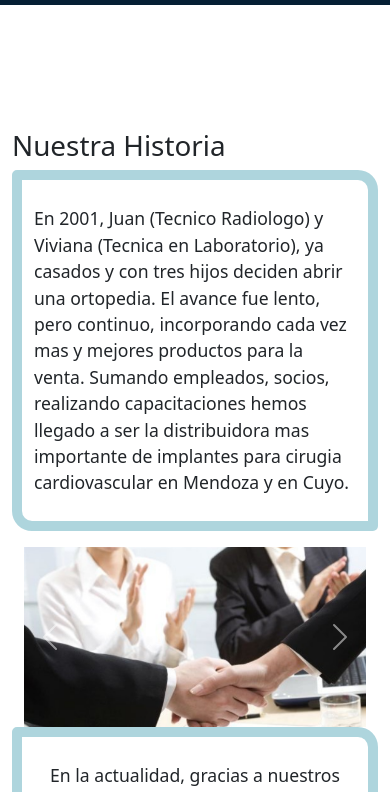
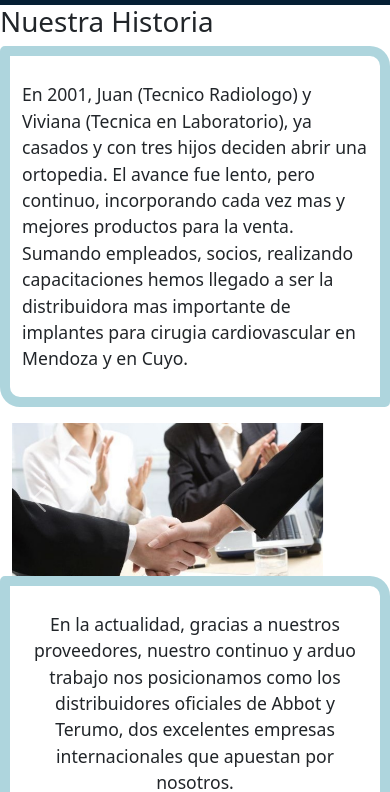
Before and after one commit to eugenia-villegas/Distribuidora-Juan-Villegas, a website: page nosotros.html in a window 390 px wide. Shown: the part 278-1070 px from the top of the page. Drawn offline with nearby package versions, Linux system fonts and the light colour scheme.

Commit message:
Responsive Nosotros

```diff
--- a/nosotros.html
+++ b/nosotros.html
@@ -47,13 +47,13 @@
     </nav>
 
 
-    <section class="container p-4"><!--Bloque3-->
+    <section class="container"><!--Bloque3-->
       <div class="historia">
       <h1 class="row historia__titulo">
         Nuestra Historia
       </h1>
       <div class="row">
-        <p class="historia__parrafo col-md-8">
+        <p class="historia__parrafo col-md-5">
           En 2001, Juan (Tecnico Radiologo) y Viviana (Tecnica en Laboratorio),
           ya casados y con tres hijos deciden abrir una ortopedia. El avance fue
           lento, pero continuo, incorporando cada vez mas y mejores
@@ -61,7 +61,7 @@
           capacitaciones hemos llegado a ser la distribuidora mas importante
           de implantes para cirugia cardiovascular en Mendoza y en Cuyo.
         </p>
-        <div class="col">
+        <div class="col-md-5">
 
           <div id="myCarousel" class="carousel slide" data-ride="carousel">
 
@@ -94,7 +94,7 @@
         </div>
       </div><!--Fin fila-->
       <div class="row">
-        <p class="col historia__parrafo2"><!--Bloque4-->
+        <p class="col-md-10 historia__parrafo2"><!--Bloque4-->
           En la actualidad, gracias a nuestros proveedores, nuestro continuo y arduo
           trabajo nos posicionamos como los distribuidores oficiales de Abbot y Terumo,
           dos excelentes empresas internacionales que apuestan por nosotros. <br>
--- a/scss/_index.scss
+++ b/scss/_index.scss
@@ -15,7 +15,7 @@
     justify-items: center;
     justify-content: center;
     align-content: center;
-    padding: 8% 5% 0 5%;
+    padding: 2% 5% 0 5%;
     .galeria__imagen {
         width: 290px;
         height: 160px;
--- a/scss/_nosotros.scss
+++ b/scss/_nosotros.scss
@@ -1,9 +1,5 @@
 /*Nosotros*/
-.historia__titulo {
-    padding-bottom: 0;
-    padding-top: 100px;
-    font-size: em;
-}
+
 .historia__parrafo {
     border-radius: 5px 20px 5px;
     border: solid 10px #87c0cdab;
@@ -11,8 +7,8 @@
     padding: 25px;
 }
 .historia__img {
-    width: 380px;
-    height: 200px;
+    width: 85%;
+    height: 60%;
     margin-top: -10px;
     margin-bottom: -10px;
 }
```
Also changed, not shown: productos.html (+2 -2 lines), css/styles.css.
